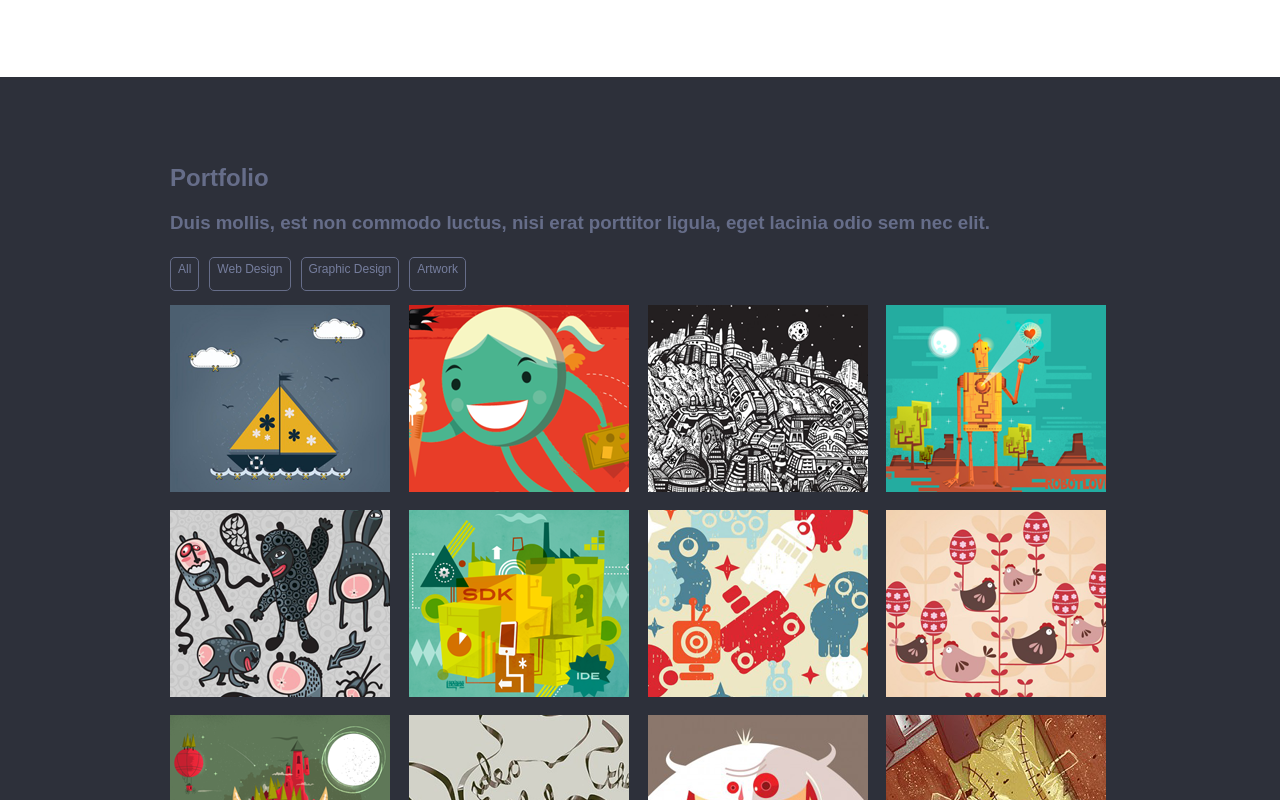
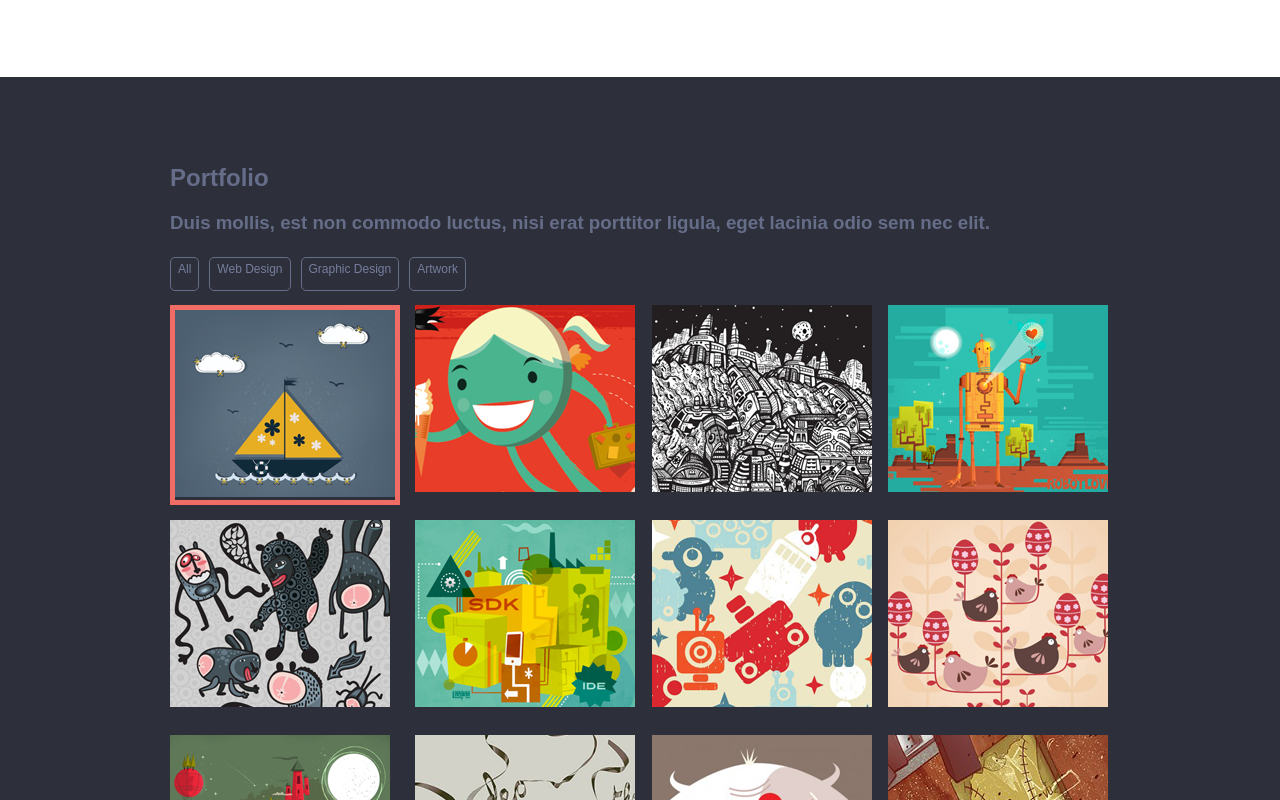
Before and after one commit to lisavetka-hub/singolo, a plain HTML site: page index.html in a window 1280 px wide. Both pictures are taken after a click on the element 280 px from the left and 1849 px from the top of the page. Shown: the part 1449-2249 px from the top of the page. Drawn offline with nearby package versions, Linux system fonts and the light colour scheme; files whose address does not match are found by name.

Commit message:
feat: add select portfolio

```diff
--- a/assets/css/singolo1.css
+++ b/assets/css/singolo1.css
@@ -269,7 +269,11 @@ nav {
 .portfolio-item {
   width: 220px;
   height: 190px;
+  cursor: pointer;
 }
+/*.portfolio-item img {
+  border: #f06c64 solid 5px;
+}*/
 
 .portfolio-item:hover {
   opacity: 0.5;
--- a/index.html
+++ b/index.html
@@ -286,6 +286,6 @@
     <script src="assets/js/slick.min.js"></script>
     <script src="assets/js/all.min.js"></script>
     <script src="assets/js/Jquery.js"></script>
-    <script src="assets/script.js"></script>
+    <script src="script.js"></script>
   </body>
 </html>
--- /dev/null
+++ b/script.js
@@ -0,0 +1,14 @@
+/*              выделение при наведении в портфолио
+
+const selectedOnClick = event => {
+  document
+    .querySelectorAll("img")
+    .forEach(img => img.classList.remove("portfolio-item img"));
+  event.classList.add("portfolio-item img");
+};
+document.querySelector("img").addEventListener("click", selectedOnClick, true);*/
+$(document).ready(function() {
+  $(".portfolio-item").click(function() {
+    $(this).attr("style", "border: 5px solid  #f06c64");
+  });
+});
```
Also changed, not shown: assets/script.js (deleted).
